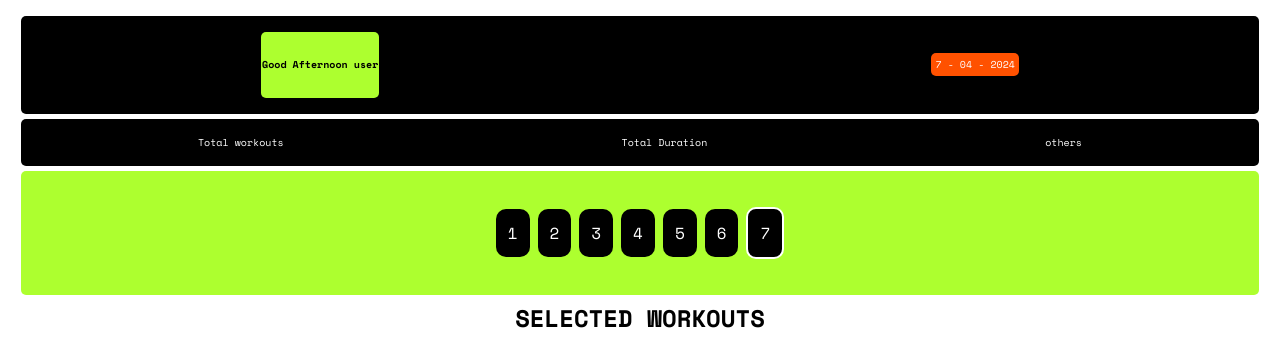
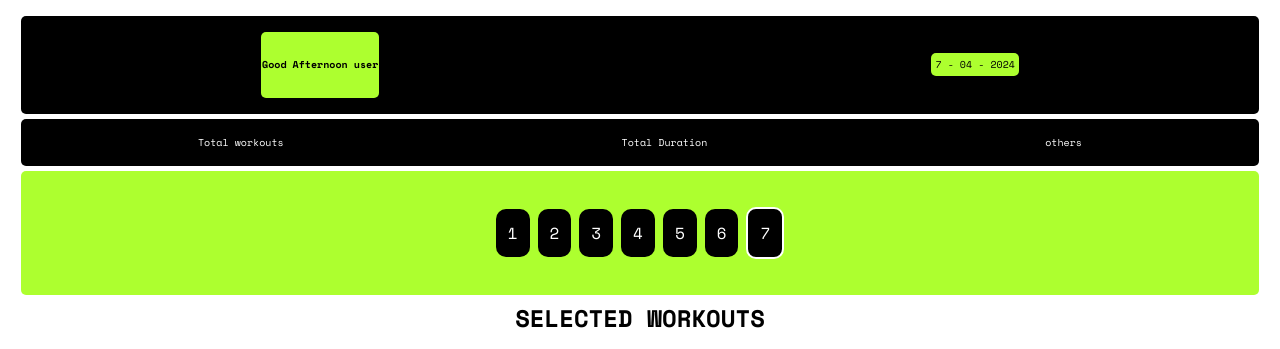
Before and after one commit to mikeyangello9/HIIT, a website: page HIIT/public/index.html in a window 1280 px wide. Shown: the top 349 px of the page. Drawn offline with nearby package versions, Linux system fonts and the light colour scheme; files whose address does not match are found by name.

Commit message:
color changes

```diff
--- a/HIIT/public/style.css
+++ b/HIIT/public/style.css
@@ -34,10 +34,11 @@ body{
 
 
 .date{
-    background: rgb(255, 81, 0);
+    background: #adff2f;
     padding: 4px;
     border-radius: 5px;
-    color: white;
+    color: rgb(0, 0, 0);
+
 
 }
 .greet-user{
```
